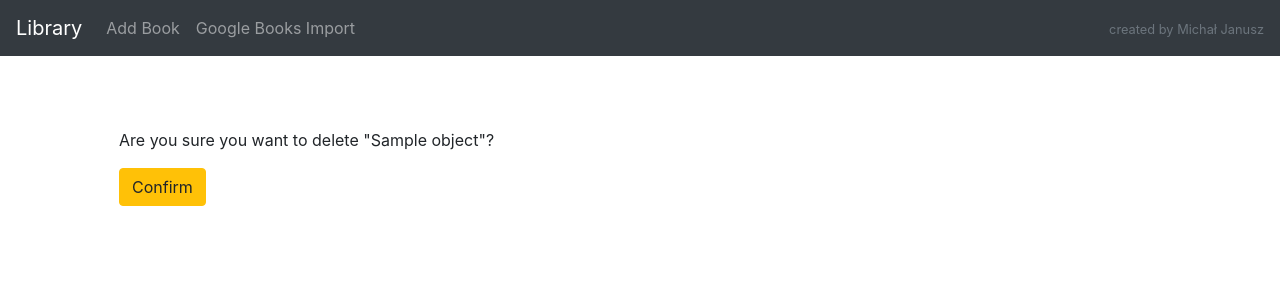
After one commit to MichalJanusz/library, a Django app: template library/templates/library/book_confirm_delete.html in a window 1280 px wide. The commit adds this page. Shown: the top 300 px of the page. Run offline with Django 3.2, Linux system fonts and the light colour scheme; the template is opened without the code that fills it: most values are stand-ins (such as "Sample title", 1, 10 or a date in 2020); some libraries are stand-ins or nearby versions.

Commit message:
Book deleting functionality added

```diff
--- /dev/null
+++ b/library/templates/library/book_confirm_delete.html
@@ -0,0 +1,8 @@
+{% extends 'library/__base__.html' %}
+
+{% block content %}
+<form method="post">{% csrf_token %}
+    <p>Are you sure you want to delete "{{ object.title }}"?</p>
+    <input class="btn btn-warning" type="submit" value="Confirm">
+</form>
+{% endblock %}
--- a/library/templates/library/book_list.html
+++ b/library/templates/library/book_list.html
@@ -49,7 +49,9 @@
                 <td>{{ book.pages }}</td>
                 <td><a href="{{ book.cover }}"><img src="{{ book.cover }}" alt="book cover missing"></a></td>
                 <td>{{ book.lang }}</td>
-                <td><a href="{% url 'edit' pk=book.pk %}" class="btn btn-info" role="button">Edit</a></td>
+                <td><a href="{% url 'edit' pk=book.pk %}" class="btn btn-info" role="button">Edit</a>
+                    <a href="{% url 'delete' pk=book.pk %}" class="btn btn-danger" role="button">Delete</a>
+                </td>
             </tr>
         {% empty %}
             <tr>
--- a/recruitment_project/urls.py
+++ b/recruitment_project/urls.py
@@ -16,12 +16,13 @@ Including another URLconf
 from django.contrib import admin
 from django.urls import path
 
-from library.views import BookListView, BookAddView, BookEditView, GoogleImportView
+from library.views import BookListView, BookAddView, BookEditView, GoogleImportView, BookDeleteView
 
 urlpatterns = [
     path('admin/', admin.site.urls),
     path('', BookListView.as_view(), name='list'),
     path('book/add', BookAddView.as_view(), name='add'),
     path('book/edit/<int:pk>', BookEditView.as_view(), name='edit'),
-    path('import/', GoogleImportView.as_view(), name='import')
+    path('import/', GoogleImportView.as_view(), name='import'),
+    path('book/delete/<int:pk>', BookDeleteView.as_view(), name='delete')
 ]
```
Also changed, not shown: library/views.py (+6 -1 lines).
